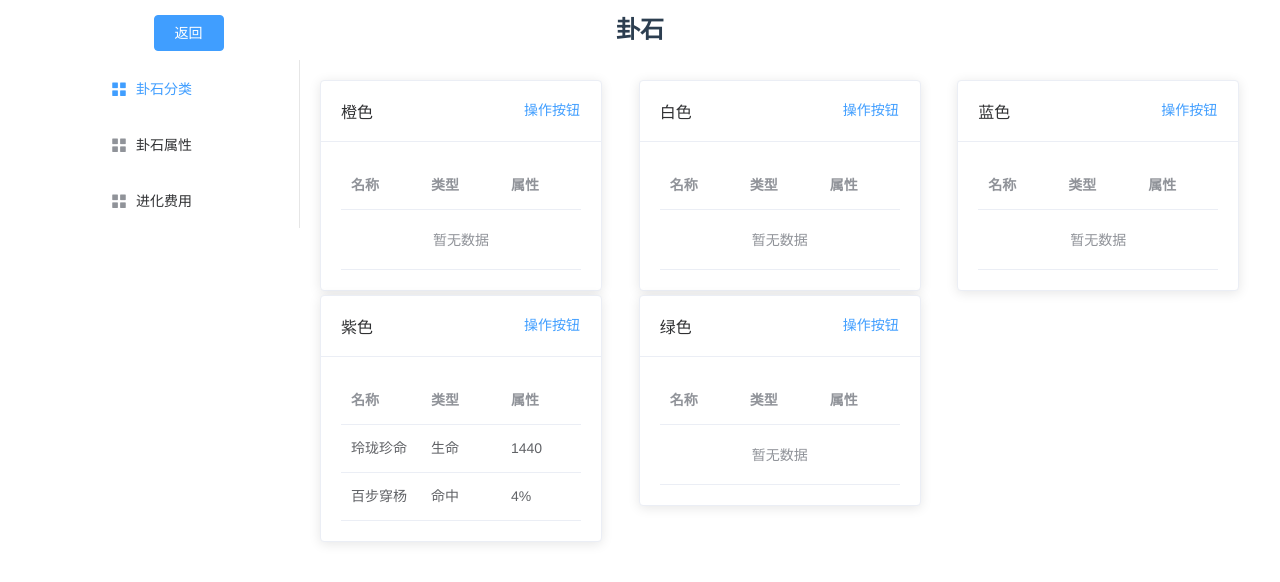
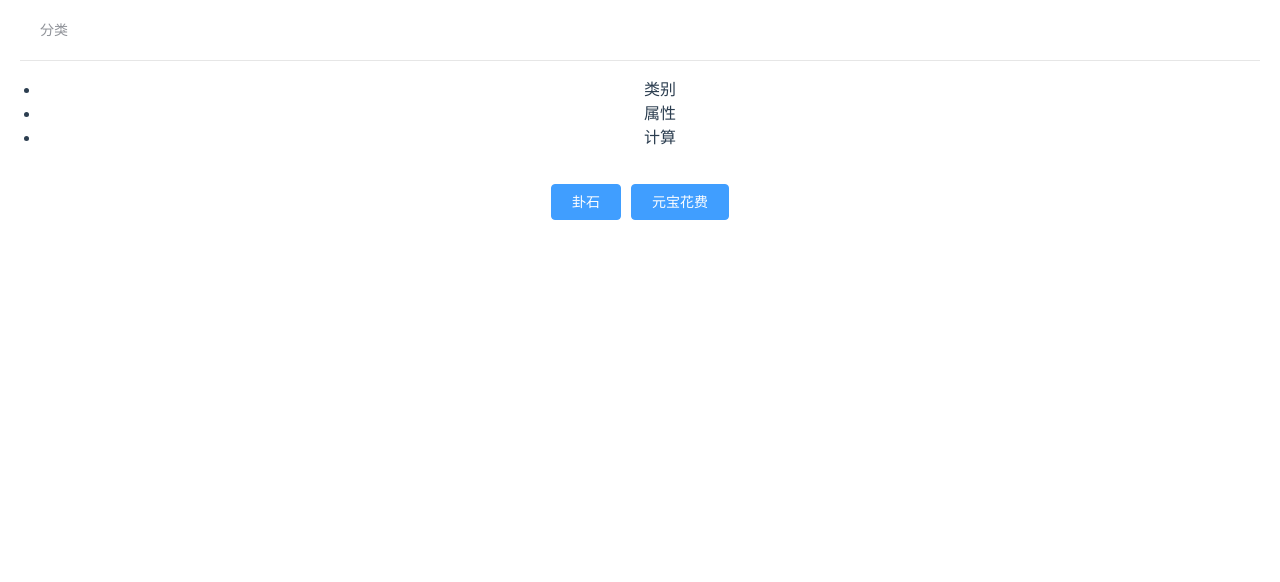
Before and after one commit to tanshaobo/quack, a Vue app: page /Nature in a window 1280 px wide. Before the commit this address led to /Nature/Class. Shown: the top 582 px of the page. Built offline with nearby package versions, Linux system fonts and the light colour scheme.

Commit message:
添加初始菜单

```diff
--- /dev/null
+++ b/src/components/common/subMenu/index.vue
@@ -0,0 +1,11 @@
+<template>
+  <div class="content" style="height: 100%;">
+    <router-view></router-view>
+  </div>
+</template>
+
+<script>
+export default {}
+</script>
+
+<style lang="stylus" scoped></style>
--- /dev/null
+++ b/src/config/menu.config.js
@@ -0,0 +1,19 @@
+export const NatureConfig = [
+  {
+    title: '类别',
+    isDisabled: false,
+    name: 'Class'
+  },
+  {
+    title: '属性',
+    isDisabled: false,
+    name: 'Attr'
+  },
+  {
+    title: '计算',
+    isDisabled: false,
+    name: 'Computed'
+  }
+]
+
+export const SpendConfig = [{}]
--- a/src/router/index.js
+++ b/src/router/index.js
@@ -1,19 +1,35 @@
 import Vue from 'vue'
 import VueRouter from 'vue-router'
 import Home from '../views/Home.vue'
-
+import SubMenu from '@/components/common/subMenu/index.vue'
 Vue.use(VueRouter)
 
-const routes = [
+export const routes = [
   {
     path: '/',
-    redirect: '/Home',
-    name: Home
+    redirect: '/Home'
   },
   {
-    path: '/Home',
-    name: 'Home',
-    component: Home
+    path: '/Nature',
+    name: 'Nature',
+    component: Home,
+    meta: '卦石',
+    children: [
+      {
+        path: '/Class',
+        name: 'Class',
+        component: SubMenu,
+        meta: '分类',
+        children: [
+          {
+            path: '',
+            name: 'Class',
+            component: () => import('../views/nature/class'),
+            meta: '详情'
+          }
+        ]
+      }
+    ]
   },
   {
     path: '/about',
--- a/src/views/Home.vue
+++ b/src/views/Home.vue
@@ -2,24 +2,102 @@
   <div class="home">
     <el-container>
       <el-header>
-        <h2>霸气江湖</h2>
+        <el-menu :default-active="activeIndex" mode="horizontal" router>
+          <el-menu-item
+            v-for="(item, index) in menuList"
+            :key="index"
+            :index="item.path"
+            @click="toggleMenu"
+          >
+            {{ item.meta }}
+          </el-menu-item>
+        </el-menu>
       </el-header>
+      <ul>
+        <li v-for="(item, index) in submenuData" :key="index" @click="toggleSubMenu(item.name)">
+          {{ item.title }}
+        </li>
+      </ul>
       <el-main>
         <el-button type="primary" size="medium" @click="goNature">卦石</el-button>
         <el-button type="primary" size="medium" @click="goSpend">元宝花费</el-button>
+        <router-view :key="$route.path"></router-view>
       </el-main>
     </el-container>
   </div>
 </template>
 
 <script>
+import { routes } from '@/router/index.js'
+import { NatureConfig } from '@/config/menu.config.js'
 export default {
   name: 'Home',
   components: {},
   data() {
-    return {}
+    return {
+      // 当前一级菜单
+      activeIndex: '/Nature',
+      // 一级菜单列表
+      menuList: [],
+      // 当前二级菜单
+      subAcitveIndex: '',
+      // 二级菜单列表
+      submenuData: NatureConfig
+    }
+  },
+  created() {
+    this.init()
+  },
+  beforeRouteEnter(to, from, next) {
+    next(vm => {
+      vm.setSubMenu(to)
+    })
+  },
+  beforeRouteUpdate(to) {
+    this.setSubMenu(to)
   },
   methods: {
+    // 初始化
+    init() {
+      console.log(routes)
+      this.menuList = routes
+        .find(i => i.path != '/')
+        .children.map(i => {
+          delete i.children
+          return i
+        })
+      console.log(this.menuList)
+    },
+    // 激活一级菜单
+    toggleMenu() {},
+    // 激活二级菜单
+    toggleSubMenu(item) {
+      console.log(item)
+    },
+    // 设置二级菜单
+    setSubMenu(m) {
+      const { matched } = m ? m : this.currentRoute
+      // 确定一级菜单和二级菜单
+      this.activeIndex = matched[0].path
+      this.toggleNav(matched[0].path)
+      // 二级菜单高亮
+      if (matched[1]) {
+        const { path } = matched[1]
+        let newPath = path.slice(-1) === '/' ? path.slice(0, path.length - 1) : path
+        this.subAcitveIndex = this.submenuData.findIndex(i => i.href === newPath)
+      }
+    },
+    // 切换二级菜单列表
+    toggleNav(index) {
+      this.subAcitveIndex = null
+      switch (index) {
+        case 'Nature':
+          this.submenuData = NatureConfig
+          break
+        default:
+          break
+      }
+    },
     goSpend() {
       this.$router.push({
         name: 'Spend'
```
